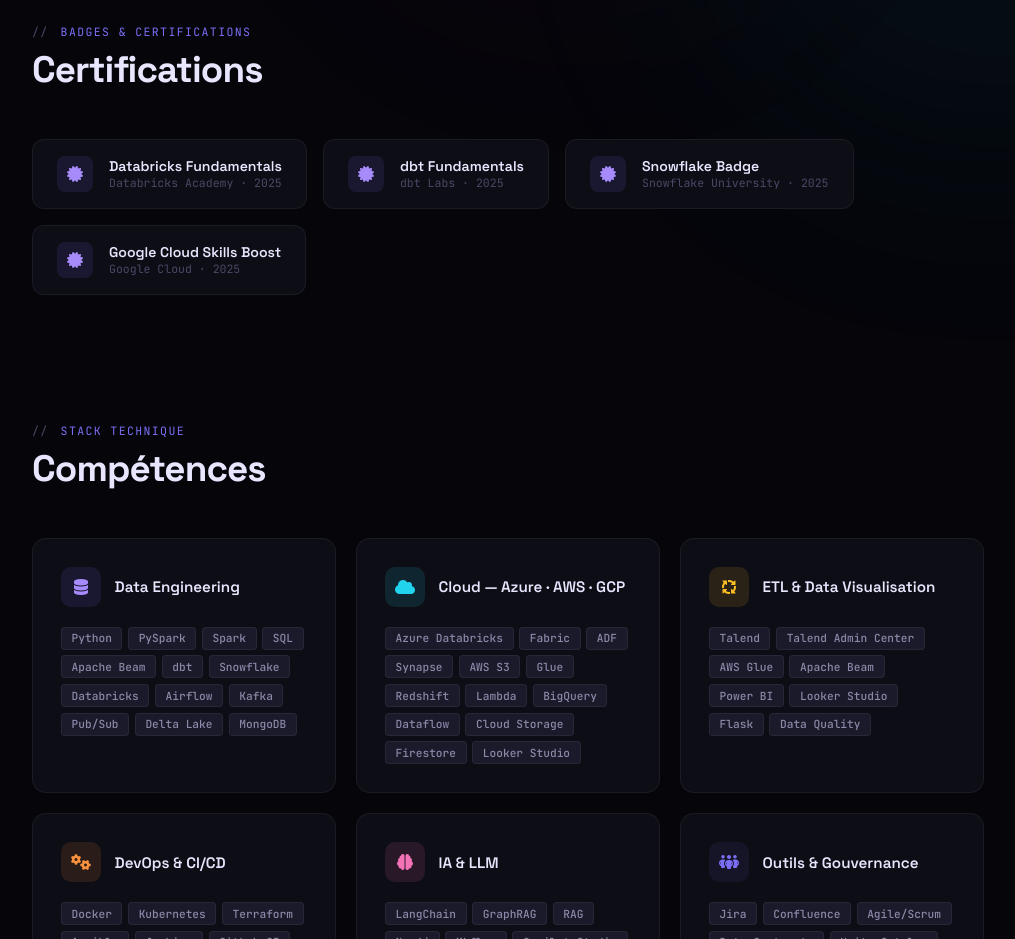
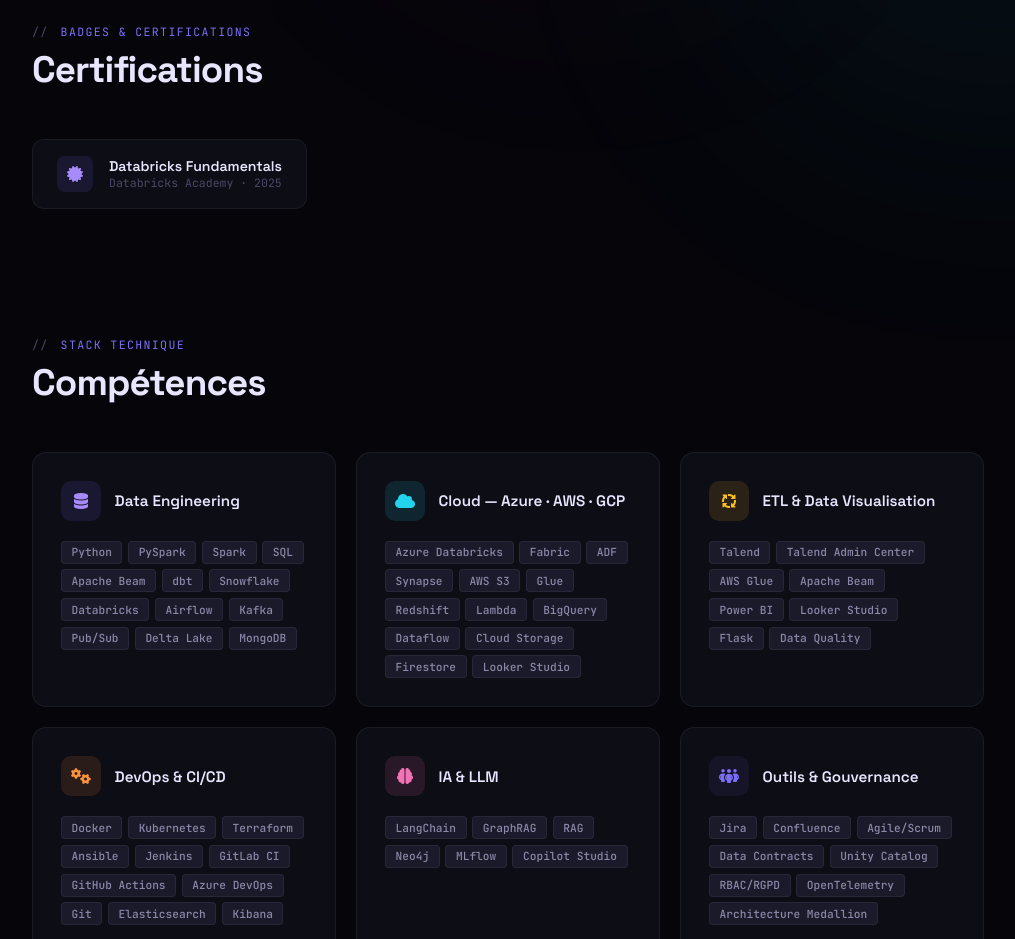
Before and after one commit to bessem-mahjoub/bessem-mahjoub.github.io, a plain HTML site: page index.html in a window 1280 px wide. Shown: the part 840-1779 px from the top of the page, without its empty margins (132-1147 px from the left). Drawn offline with Linux system fonts and the light colour scheme.

Commit message:
Update Certif

```diff
--- a/index.html
+++ b/index.html
@@ -212,18 +212,6 @@
     <div class="cert-card">
       <div class="cert-icon"><i class="fa-solid fa-certificate"></i></div>
       <div><div class="cert-name">Databricks Fundamentals</div><div class="cert-issuer">Databricks Academy · 2025</div></div>
-    </div>
-    <div class="cert-card">
-      <div class="cert-icon"><i class="fa-solid fa-certificate"></i></div>
-      <div><div class="cert-name">dbt Fundamentals</div><div class="cert-issuer">dbt Labs · 2025</div></div>
-    </div>
-    <div class="cert-card">
-      <div class="cert-icon"><i class="fa-solid fa-certificate"></i></div>
-      <div><div class="cert-name">Snowflake Badge</div><div class="cert-issuer">Snowflake University · 2025</div></div>
-    </div>
-    <div class="cert-card">
-      <div class="cert-icon"><i class="fa-solid fa-certificate"></i></div>
-      <div><div class="cert-name">Google Cloud Skills Boost</div><div class="cert-issuer">Google Cloud · 2025</div></div>
     </div>
   </div>
 </div>
```
